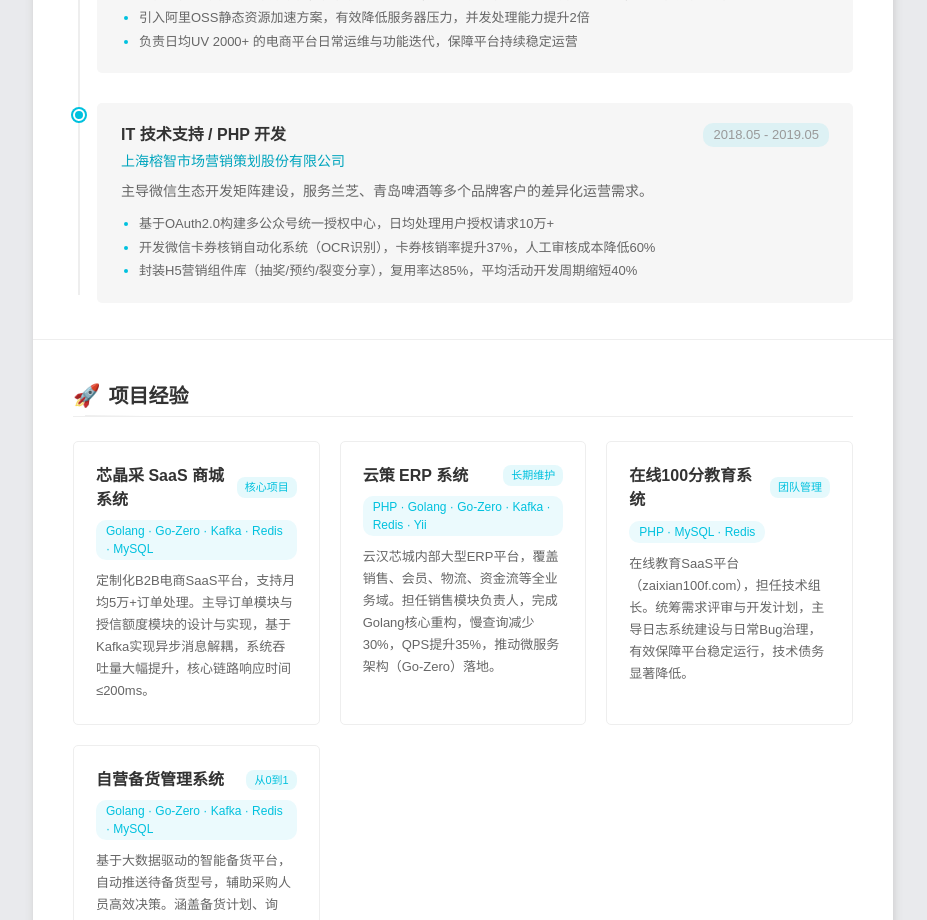
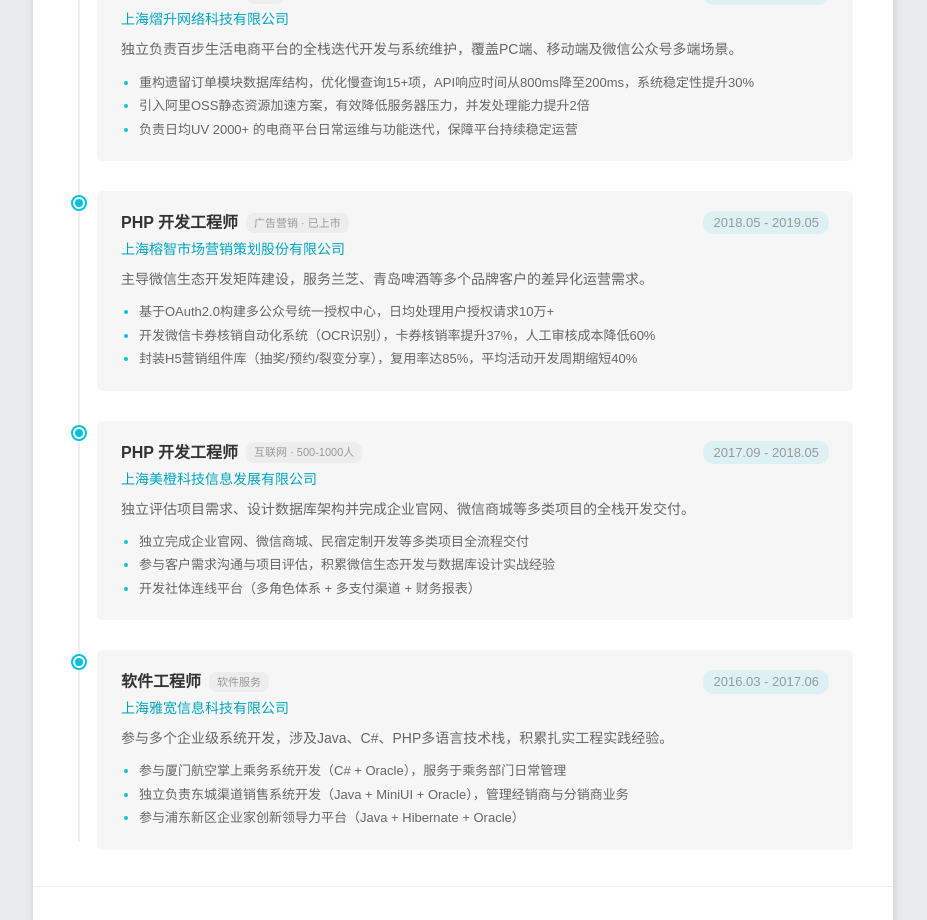
Before and after one commit to liangqianyang/blog-vue, a Vue app: page /resume in a window 1280 px wide. Shown: the part 1880-2800 px from the top of the page, without its empty margins (177-1104 px from the left). Built offline with nearby package versions, Linux system fonts and the light colour scheme; no server answers.

Commit message:
feat(简历): 更新个人信息，增加工作经历和项目描述，优化技能展示

```diff
--- a/src/views/ResumeView.vue
+++ b/src/views/ResumeView.vue
@@ -6,8 +6,8 @@
 const info = {
   name: '梁前扬',
   title: '高级后端开发工程师（PHP / Golang）',
-  tags: ['8年全栈开发经验', '📍 安徽·合肥', '本科', '全职'],
-  summary: '8年全栈开发经验，精通PHP、Golang，熟悉Java。擅长高并发、分布式系统设计与优化，主导过大型ERP系统、SaaS商城、微信小程序等项目，具备从0到1的完整系统搭建能力。熟练运用MySQL调优、Redis缓存、Kafka消息队列、Elasticsearch等技术；熟悉Docker/K8s容器化部署；拥有丰富的微服务架构经验（Go-Zero），擅长前后端分离开发（Vue + ElementUI）。具备较强的技术攻关能力与团队协作经验，适应快速迭代的互联网开发环境。',
+  tags: ['9年开发经验', '📍 安徽·合肥', '本科', '全职'],
+  summary: '9年互联网全栈开发经验，精通PHP，熟练掌握Golang，了解Java。擅长高并发系统设计与性能优化，主导过大型ERP系统、SaaS商城、微服务架构落地等多类核心项目，具备从0到1的完整系统搭建与团队管理能力。深度实践MySQL调优、Redis缓存策略、Kafka消息队列、Elasticsearch搜索引擎等中间件技术；熟悉Docker/K8s容器化部署与CI/CD流程；拥有丰富的Go-Zero微服务架构经验及Vue前后端分离开发经验。具备优秀的技术攻关能力与跨团队协作经验，适应快速迭代的互联网研发节奏。',
   contact: {
     phone: '18155371631',
     email: '543492227@qq.com',
@@ -17,14 +17,14 @@
 }
 
 const skills = [
-  { name: 'PHP', level: 92, tag: '精通' },
-  { name: 'Golang', level: 86, tag: '熟练' },
-  { name: 'MySQL / Redis', level: 90, tag: '熟练' },
-  { name: 'Go-Zero 微服务', level: 83, tag: '熟练' },
-  { name: 'Kafka / 消息队列', level: 80, tag: '熟练' },
-  { name: 'Vue.js / HTML / CSS', level: 82, tag: '熟练' },
-  { name: 'Docker / K8s / Linux', level: 74, tag: '了解' },
-  { name: 'Java / Spring MVC', level: 65, tag: '了解' }
+  { name: 'PHP', level: 92, tag: '精通', desc: 'ThinkPHP / Laravel / Yii，8年+深度使用' },
+  { name: 'Golang', level: 86, tag: '熟练', desc: 'Go-Zero微服务架构，3年+项目经验' },
+  { name: 'MySQL / Redis', level: 90, tag: '熟练', desc: '慢查询优化、索引设计、缓存策略' },
+  { name: 'Go-Zero 微服务', level: 83, tag: '熟练', desc: '服务拆分、RPC通信、服务治理' },
+  { name: 'Kafka / MQ', level: 80, tag: '熟练', desc: '异步解耦、削峰填谷、消息可靠投递' },
+  { name: 'Vue / 前端', level: 82, tag: '熟练', desc: 'Vue + ElementUI，前后端分离开发' },
+  { name: 'Docker / K8s / Linux', level: 74, tag: '了解', desc: '容器化部署、集群编排、CI/CD' },
+  { name: 'Java / Spring', level: 65, tag: '了解', desc: 'Spring MVC / Hibernate，有项目经验' }
 ]
 
 const experiences = [
@@ -32,6 +32,7 @@
     period: '2025.05 - 至今',
     company: '合肥元算点安全技术服务有限公司',
     role: '技术组长 · PHP',
+    industry: '在线教育',
     description: '担任技术组长，全面负责团队日常开发管理及系统稳定运营，主导在线教育业务系统的迭代优化与技术攻关。',
     highlights: [
       '主持月度需求评审与技术方案设计，合理分配开发任务，确保版本按时高质量上线',
@@ -45,6 +46,7 @@
     period: '2021.11 - 2025.05',
     company: '云汉芯城（上海）互联网科技股份有限公司',
     role: 'Golang 后端开发工程师',
+    industry: '电子/半导体 · 500-1000人',
     description: '主要承担核心ERP系统（云策）及SaaS商城（芯晶采）的后端研发，以Golang重构关键业务模块，深度参与微服务架构落地。',
     highlights: [
       '主导ERP销售模块Golang重构，引入索引优化与缓存策略，慢查询减少30%，QPS提升35%',
@@ -57,6 +59,7 @@
     period: '2020.07 - 2021.07',
     company: '上海远播教育科技集团股份有限公司',
     role: 'PHP 后端开发工程师',
+    industry: '教育培训 · 已上市',
     description: '负责教育培训事业部学习中心ERP系统的功能迭代与维护，系统覆盖学生、财务、排课、教学等多个核心业务模块。',
     highlights: [
       '基于Laravel 5.5 + PolarDB + Redis + Kafka 构建高可用ERP系统',
@@ -68,6 +71,7 @@
     period: '2019.05 - 2020.07',
     company: '上海熠升网络科技有限公司',
     role: 'PHP 开发工程师',
+    industry: '电商',
     description: '独立负责百步生活电商平台的全栈迭代开发与系统维护，覆盖PC端、移动端及微信公众号多端场景。',
     highlights: [
       '重构遗留订单模块数据库结构，优化慢查询15+项，API响应时间从800ms降至200ms，系统稳定性提升30%',
@@ -78,40 +82,162 @@
   {
     period: '2018.05 - 2019.05',
     company: '上海榕智市场营销策划股份有限公司',
-    role: 'IT 技术支持 / PHP 开发',
+    role: 'PHP 开发工程师',
+    industry: '广告营销 · 已上市',
     description: '主导微信生态开发矩阵建设，服务兰芝、青岛啤酒等多个品牌客户的差异化运营需求。',
     highlights: [
       '基于OAuth2.0构建多公众号统一授权中心，日均处理用户授权请求10万+',
       '开发微信卡券核销自动化系统（OCR识别），卡券核销率提升37%，人工审核成本降低60%',
       '封装H5营销组件库（抽奖/预约/裂变分享），复用率达85%，平均活动开发周期缩短40%'
     ]
+  },
+  {
+    period: '2017.09 - 2018.05',
+    company: '上海美橙科技信息发展有限公司',
+    role: 'PHP 开发工程师',
+    industry: '互联网 · 500-1000人',
+    description: '独立评估项目需求、设计数据库架构并完成企业官网、微信商城等多类项目的全栈开发交付。',
+    highlights: [
+      '独立完成企业官网、微信商城、民宿定制开发等多类项目全流程交付',
+      '参与客户需求沟通与项目评估，积累微信生态开发与数据库设计实战经验',
+      '开发社体连线平台（多角色体系 + 多支付渠道 + 财务报表）'
+    ]
+  },
+  {
+    period: '2016.03 - 2017.06',
+    company: '上海雅宽信息科技有限公司',
+    role: '软件工程师',
+    industry: '软件服务',
+    description: '参与多个企业级系统开发，涉及Java、C#、PHP多语言技术栈，积累扎实工程实践经验。',
+    highlights: [
+      '参与厦门航空掌上乘务系统开发（C# + Oracle），服务于乘务部门日常管理',
+      '独立负责东城渠道销售系统开发（Java + MiniUI + Oracle），管理经销商与分销商业务',
+      '参与浦东新区企业家创新领导力平台（Java + Hibernate + Oracle）'
+    ]
   }
 ]
 
-const projects = [
+const coreProjects = [
   {
     name: '芯晶采 SaaS 商城系统',
+    period: '2024.08 - 2025.05',
+    company: '云汉芯城',
     tag: '核心项目',
+    role: '后端核心开发',
     tech: 'Golang · Go-Zero · Kafka · Redis · MySQL',
-    description: '定制化B2B电商SaaS平台，支持月均5万+订单处理。主导订单模块与授信额度模块的设计与实现，基于Kafka实现异步消息解耦，系统吞吐量大幅提升，核心链路响应时间≤200ms。'
+    highlights: [
+      '定制化B2B电商SaaS平台，为大客户提供精准物料推荐与替代方案',
+      '主导订单模块与授信额度模块架构设计，支撑月均5万+订单处理',
+      '基于Kafka实现异步消息解耦，核心链路响应时间≤200ms',
+      '设计订单状态机，保障复杂业务流转的数据一致性'
+    ]
   },
   {
     name: '云策 ERP 系统',
+    period: '2021.11 - 2025.05',
+    company: '云汉芯城',
     tag: '长期维护',
+    role: '销售模块负责人',
     tech: 'PHP · Golang · Go-Zero · Kafka · Redis · Yii',
-    description: '云汉芯城内部大型ERP平台，覆盖销售、会员、物流、资金流等全业务域。担任销售模块负责人，完成Golang核心重构，慢查询减少30%，QPS提升35%，推动微服务架构（Go-Zero）落地。'
+    highlights: [
+      '覆盖销售、会员、物流、资金流等全业务域的大型ERP平台',
+      '完成Golang核心重构，慢查询减少30%，QPS提升35%',
+      '推动微服务架构（Go-Zero）落地，负责系统异常巡检与需求迭代',
+      '逐步梳理Legacy代码，制定重构计划并稳步推进'
+    ]
   },
   {
-    name: '在线100分教育系统',
+    name: '在线100分教育平台',
+    period: '2025.05 - 至今',
+    company: '合肥元算点',
     tag: '团队管理',
+    role: '技术组长',
     tech: 'PHP · MySQL · Redis',
-    description: '在线教育SaaS平台（zaixian100f.com），担任技术组长。统筹需求评审与开发计划，主导日志系统建设与日常Bug治理，有效保障平台稳定运行，技术债务显著降低。'
+    highlights: [
+      '在线教育SaaS平台，担任技术组长统筹团队开发管理',
+      '主导日志系统与数据中心建设，搭建开放平台支撑第三方数据对接',
+      '实现异常实时监控与告警，系统故障响应效率大幅提升',
+      '系统化治理技术债务，平台稳定性显著提升'
+    ]
   },
   {
     name: '自营备货管理系统',
+    period: '2023.06 - 2023.08',
+    company: '云汉芯城',
     tag: '从0到1',
+    role: '项目负责人',
     tech: 'Golang · Go-Zero · Kafka · Redis · MySQL',
-    description: '基于大数据驱动的智能备货平台，自动推送待备货型号，辅助采购人员高效决策。涵盖备货计划、询价、参考信息等核心模块，作为项目负责人协调产品/测试/研发各方资源，按期高质量交付。'
+    highlights: [
+      '基于大数据驱动的智能备货平台，自动推送待备货型号',
+      '涵盖备货计划、询价、参考信息等核心模块',
+      '作为项目负责人协调产品/测试/研发资源，按期高质量交付',
+      '借助历史数据构建智能推荐，提升备货准确率'
+    ]
+  },
+  {
+    name: '学习中心 ERP 系统',
+    period: '2020.07 - 2021.07',
+    company: '远播教育',
+    tag: '核心项目',
+    role: '后端核心开发',
+    tech: 'PHP · Laravel · PolarDB · Redis · Kafka',
+    highlights: [
+      '教育培训ERP系统，覆盖学生管理、财务、排课、教学等模块',
+      '独立完成PC端后台 + 家长端/教师端移动端核心功能',
+      '对接微信推送实现上课提醒与课堂反馈通知',
+      '系统分PC端与手机端，家长端支持课程表、评价、考试信息查看'
+    ]
+  }
+]
+
+const otherProjects = [
+  {
+    name: '百步生活商城',
+    period: '2019.05 - 2020.07',
+    tech: 'PHP · ECMall · MySQL · Redis · 阿里OSS',
+    description: '电商系统，覆盖PC/移动/公众号多端。重构订单模块，优化慢查询15+项，API响应800ms→200ms，引入OSS加速并发提升2倍。'
+  },
+  {
+    name: 'H5营销开发矩阵',
+    period: '2018.05 - 2019.05',
+    tech: 'PHP · ThinkPHP · MySQL · Redis · 微信API',
+    description: '服务兰芝、青岛啤酒等品牌客户，封装H5营销组件库（抽奖/预约/裂变），复用率85%，开发周期缩短40%。'
+  },
+  {
+    name: '社体连线平台',
+    period: '2017.09 - 2018.03',
+    tech: 'PHP · ThinkPHP · MySQL · Redis · 支付宝/微信支付',
+    description: '体育赛事信息综合平台，含四角色体系，集成多种支付渠道与财务报表系统。'
+  },
+  {
+    name: '国健医疗微信商城',
+    period: '2018.02 - 2018.03',
+    tech: 'PHP · ThinkPHP · SQL Server · 微信支付',
+    description: '医疗器械微信商城，对接药神系统数据库获取商品，实现公众号自动登录与微信支付。'
+  },
+  {
+    name: '兴趣班小程序 + 公众号',
+    period: '2018.03 - 2018.05',
+    tech: 'PHP · ThinkPHP · MySQL · 微信小程序',
+    description: '与兴趣班App数据对接，实现找老师、找机构、附近搜索、课程购买等核心功能。'
+  },
+  {
+    name: '厦门航空掌上乘务系统',
+    period: '2016.10 - 2017.03',
+    tech: 'C# · Oracle · Visual Studio',
+    description: '服务厦门航空乘务部门，涵盖百分制信息、航班准备、网上考试等功能模块。'
+  },
+  {
+    name: '东城渠道销售系统',
+    period: '2016.06 - 2016.10',
+    tech: 'Java · MiniUI · Oracle',
+    description: '经销商与分销商关系管理，含下单管理、订单统计、返利计算及多维报表。'
+  },
+  {
+    name: '供应链管理系统',
+    period: '2016.03 - 2016.06',
+    tech: 'Java · Spring MVC · Hibernate · Oracle',
+    description: '供应链信息化服务系统，负责系统管理、供应商信息、商户品牌与类别管理等模块。'
   }
 ]
 
@@ -169,6 +295,7 @@
             <div class="skill-bar">
               <div class="skill-fill" :style="{ width: skill.level + '%' }"></div>
             </div>
+            <p class="skill-desc">{{ skill.desc }}</p>
           </div>
         </div>
       </section>
@@ -181,7 +308,10 @@
             <div class="timeline-dot"></div>
             <div class="timeline-content">
               <div class="exp-header">
+                <div class="exp-title-row">
                   <h3>{{ exp.role }}</h3>
+                  <span class="industry-tag" v-if="exp.industry">{{ exp.industry }}</span>
+                </div>
                 <span class="period">{{ exp.period }}</span>
               </div>
               <p class="company">{{ exp.company }}</p>
@@ -194,17 +324,40 @@
         </div>
       </section>
 
-      <!-- 项目经验 -->
+      <!-- 核心项目经验 -->
       <section class="resume-section">
-        <h2 class="section-title"><i class="icon">🚀</i> 项目经验</h2>
-        <div class="projects-grid">
-          <div class="project-card" v-for="(proj, i) in projects" :key="i">
+        <h2 class="section-title"><i class="icon">🚀</i> 核心项目经验</h2>
+        <div class="core-projects">
+          <div class="core-project-card" v-for="(proj, i) in coreProjects" :key="i">
             <div class="proj-header">
+              <div class="proj-title-row">
                 <h3>{{ proj.name }}</h3>
-              <span class="proj-tag">{{ proj.tag }}</span>
+                <span class="proj-tag core">{{ proj.tag }}</span>
               </div>
-            <span class="tech-stack">{{ proj.tech }}</span>
-            <p>{{ proj.description }}</p>
+              <span class="proj-period">{{ proj.period }} · {{ proj.company }}</span>
+            </div>
+            <div class="proj-meta">
+              <span class="proj-role">👤 {{ proj.role }}</span>
+              <span class="tech-stack">⚙️ {{ proj.tech }}</span>
+            </div>
+            <ul class="proj-highlights">
+              <li v-for="(h, j) in proj.highlights" :key="j">{{ h }}</li>
+            </ul>
+          </div>
+        </div>
+      </section>
+
+      <!-- 其他项目经验 -->
+      <section class="resume-section">
+        <h2 class="section-title"><i class="icon">📂</i> 其他项目经验</h2>
+        <div class="other-projects">
+          <div class="other-project-item" v-for="(proj, i) in otherProjects" :key="i">
+            <div class="other-proj-header">
+              <h4>{{ proj.name }}</h4>
+              <span class="other-proj-period">{{ proj.period }}</span>
+            </div>
+            <span class="other-tech-stack">{{ proj.tech }}</span>
+            <p class="other-proj-desc">{{ proj.description }}</p>
           </div>
         </div>
       </section>
@@ -425,6 +578,12 @@
   transition: width 1s ease;
 }
 
+.skill-desc {
+  font-size: 12px;
+  color: $text-muted;
+  margin-top: 4px;
+}
+
 // Timeline
 .timeline {
   position: relative;
@@ -476,7 +635,7 @@
 .exp-header {
   display: flex;
   justify-content: space-between;
-  align-items: center;
+  align-items: flex-start;
   flex-wrap: wrap;
   gap: 8px;
   margin-bottom: 4px;
@@ -486,6 +645,22 @@
     color: $text-primary;
     font-weight: 600;
   }
+}
+
+.exp-title-row {
+  display: flex;
+  align-items: center;
+  gap: 8px;
+  flex-wrap: wrap;
+}
+
+.industry-tag {
+  font-size: 11px;
+  color: $text-muted;
+  background: rgba($text-muted, 0.1);
+  padding: 2px 8px;
+  border-radius: 8px;
+  white-space: nowrap;
 }
 
 .period {
@@ -526,39 +701,47 @@
   }
 }
 
-// Projects
-.projects-grid {
-  display: grid;
-  grid-template-columns: repeat(auto-fill, minmax(240px, 1fr));
+// Core Projects
+.core-projects {
+  display: flex;
+  flex-direction: column;
   gap: 20px;
 }
 
-.project-card {
+.core-project-card {
   border: 1px solid $border-color;
   border-radius: $radius-md;
-  padding: 22px;
+  padding: 22px 24px;
   transition: $transition-base;
+  border-left: 3px solid $primary;
 
   &:hover {
-    border-color: $primary;
     box-shadow: $shadow-md;
-    transform: translateY(-2px);
+    transform: translateY(-1px);
   }
 
   .proj-header {
     display: flex;
     justify-content: space-between;
+    align-items: flex-start;
+    flex-wrap: wrap;
+    gap: 8px;
+    margin-bottom: 10px;
+  }
+
+  .proj-title-row {
+    display: flex;
     align-items: center;
     gap: 8px;
-    margin-bottom: 8px;
 
     h3 {
       font-size: 16px;
       color: $text-primary;
       font-weight: 600;
     }
+  }
 
-    .proj-tag {
+  .proj-tag.core {
     font-size: 11px;
     background: rgba($primary, 0.1);
     color: $primary;
@@ -566,20 +749,96 @@
     border-radius: 8px;
     white-space: nowrap;
   }
+
+  .proj-period {
+    font-size: 12px;
+    color: $text-muted;
+  }
+
+  .proj-meta {
+    display: flex;
+    flex-wrap: wrap;
+    gap: 12px;
+    margin-bottom: 12px;
+  }
+
+  .proj-role {
+    font-size: 12px;
+    color: $primary-dark;
+    font-weight: 500;
   }
 
   .tech-stack {
-    display: inline-block;
     font-size: 12px;
     color: $primary;
-    background: rgba($primary, 0.08);
-    padding: 2px 10px;
-    border-radius: 10px;
-    margin-bottom: 10px;
   }
 
-  p {
+  .proj-highlights {
+    padding-left: 18px;
+
+    li {
       font-size: 13px;
+      color: $text-secondary;
+      line-height: 1.8;
+      list-style: disc;
+
+      &::marker {
+        color: $primary;
+      }
+    }
+  }
+}
+
+// Other Projects
+.other-projects {
+  display: grid;
+  grid-template-columns: repeat(auto-fill, minmax(280px, 1fr));
+  gap: 16px;
+}
+
+.other-project-item {
+  border: 1px solid $border-color;
+  border-radius: $radius-md;
+  padding: 16px 20px;
+  transition: $transition-base;
+
+  &:hover {
+    border-color: rgba($primary, 0.3);
+    box-shadow: $shadow-sm;
+  }
+
+  .other-proj-header {
+    display: flex;
+    justify-content: space-between;
+    align-items: center;
+    gap: 8px;
+    margin-bottom: 6px;
+
+    h4 {
+      font-size: 14px;
+      color: $text-primary;
+      font-weight: 600;
+    }
+  }
+
+  .other-proj-period {
+    font-size: 11px;
+    color: $text-muted;
+    white-space: nowrap;
+  }
+
+  .other-tech-stack {
+    display: inline-block;
+    font-size: 11px;
+    color: $primary;
+    background: rgba($primary, 0.06);
+    padding: 2px 8px;
+    border-radius: 8px;
+    margin-bottom: 8px;
+  }
+
+  .other-proj-desc {
+    font-size: 12px;
     color: $text-secondary;
     line-height: 1.7;
   }
@@ -678,8 +937,12 @@
     align-items: flex-start;
   }
 
-  .projects-grid {
+  .other-projects {
     grid-template-columns: 1fr;
+  }
+
+  .core-project-card .proj-header {
+    flex-direction: column;
   }
 }
 </style>
```
Lines whose indentation alone changed are shown as unchanged.
